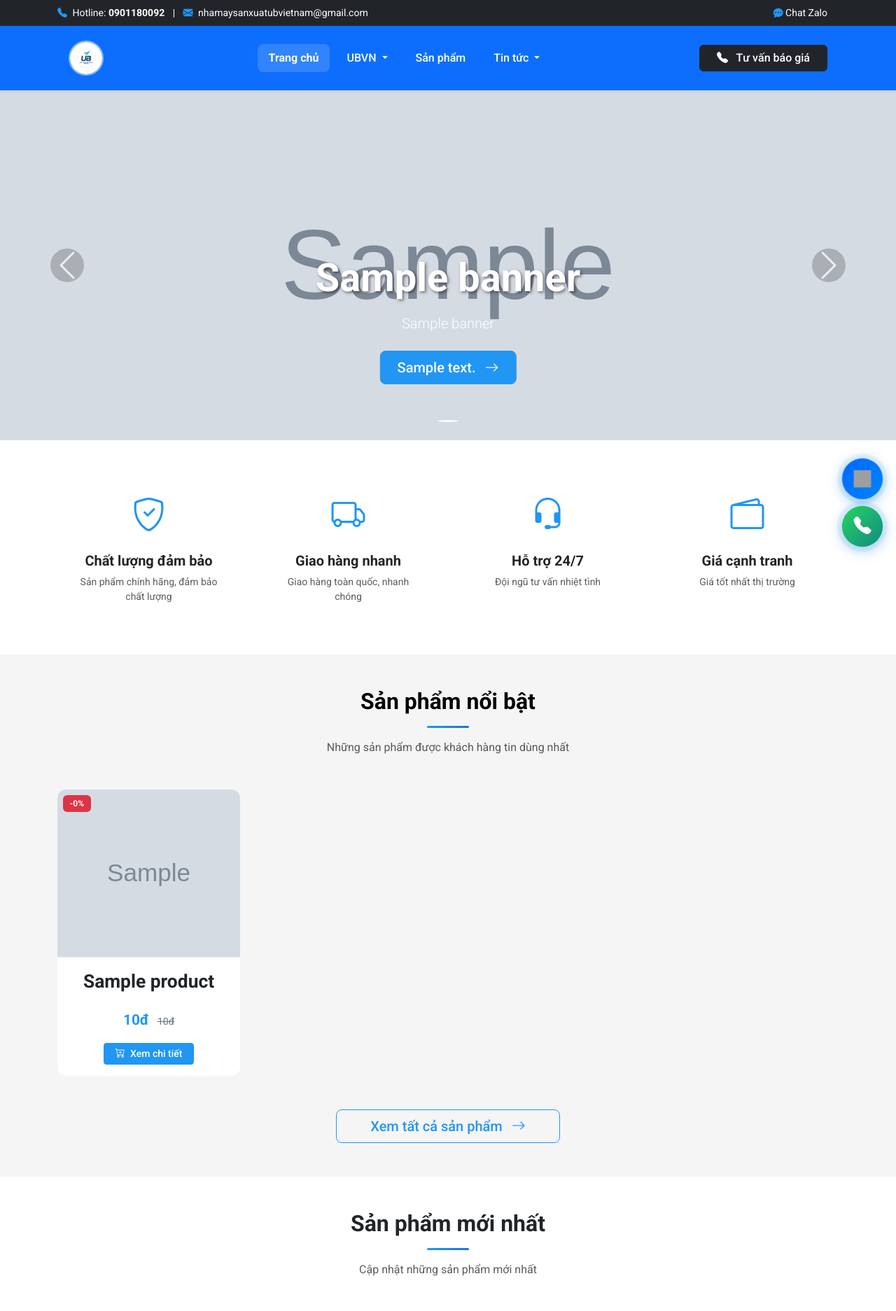
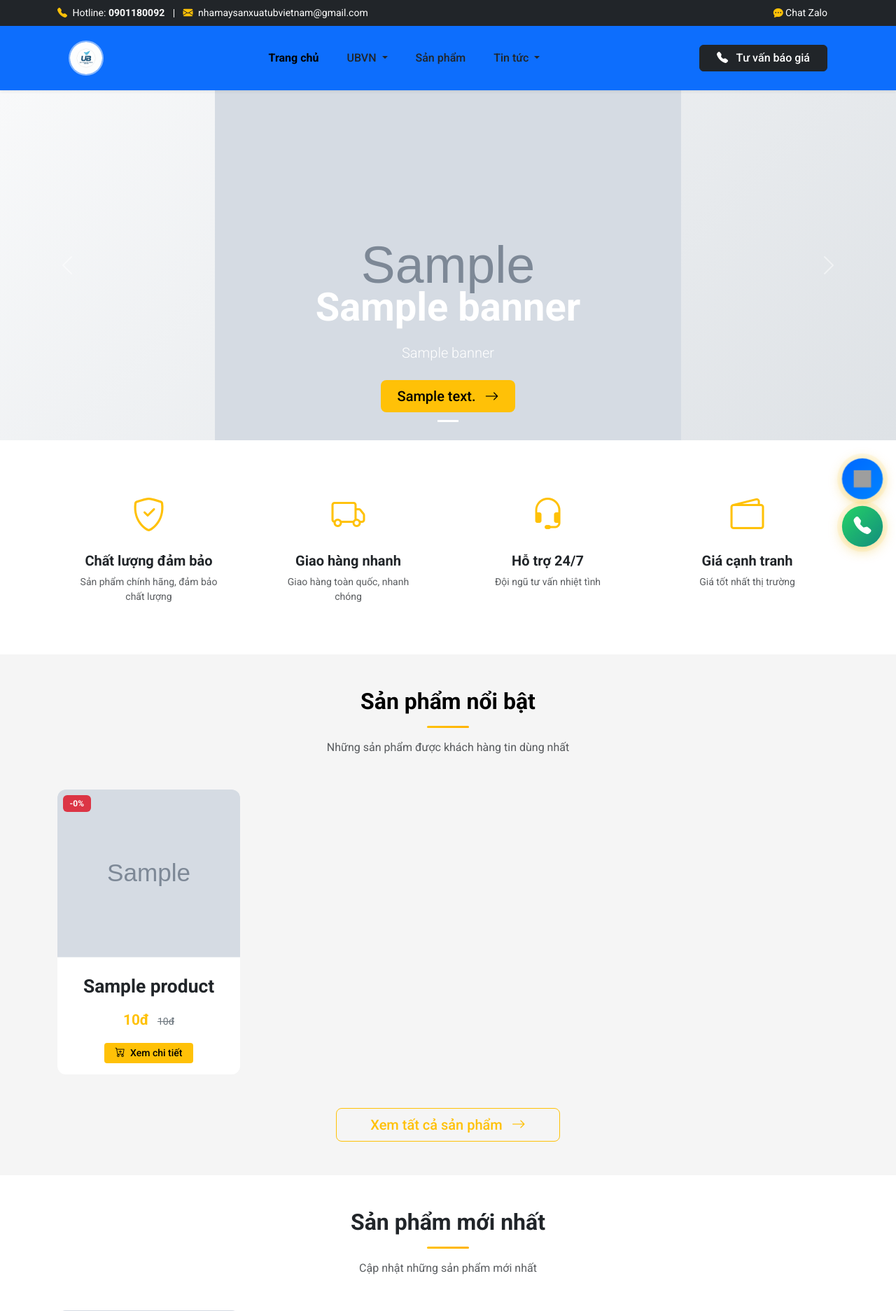
Before and after one commit to VuHoangITer/UBVN, a Flask app: page / in a window 1280 px wide. Shown: the top 1873 px of the page at 70% size. Run offline with Flask 3, Linux system fonts and the light colour scheme; tables that the repository leaves empty hold one stand-in row (values such as "Sample post"); grey boxes marked "Sample" are stand-in pictures; data that the repository does not hold is empty; grey boxes are pictures that could not be loaded.

Commit message:
đổi banner phù hợp với tất cả thiết bị

```diff
--- a/app/static/css/style.css
+++ b/app/static/css/style.css
@@ -57,28 +60,29 @@ html {
   font-weight: 500;
   font-size: 1rem;
   padding: 0.5rem 1rem !important;
-  color: #ffffff !important;
+  color: #212529 !important;
   white-space: nowrap;
 }
 
 .nav-link:hover {
-  color: #e3f2fd !important;
-  background-color: rgba(255, 255, 255, 0.2);
+  color: #000 !important;
+  background-color: rgba(255, 255, 255, 0.3);
   border-radius: 8px;
 }
 
 .nav-link.active {
-  color: #ffffff !important;
+  color: #000 !important;
   font-weight: 700;
-  background-color: rgba(255, 255, 255, 0.15);
   border-radius: 8px;
 }
 
-.navbar .btn-light {
+/* Button CTA ở bên phải */
+.navbar .btn-dark {
   flex-shrink: 0;
   margin-left: 1rem;
 }
 
+/* Dropdown menu styling */
 .dropdown-menu {
   border: none;
   box-shadow: 0 0.5rem 1rem rgba(0, 0, 0, 0.15);
@@ -126,72 +131,134 @@ html {
 }
 
 /* ==================== TOP BAR ==================== */
+/* Đã có .bg-dark .text-white .py-1 .small từ Bootstrap */
 .bg-dark a {
   transition: color 0.3s ease;
 }
 
 .bg-dark a:hover {
-  color: #2196f3 !important;
+  color: #ffc107 !important;
 }
 
-/* ==================== BANNER CAROUSEL ==================== */
+/* ==================== BANNER CAROUSEL - RESPONSIVE FIX ==================== */
+
+/* Desktop: Giữ nguyên */
 .carousel-item img {
   height: 500px;
-  object-fit: cover;
+  object-fit: contain; /* Thay cover → contain để không crop */
+  object-position: center; /* Căn giữa ảnh */
   width: 100%;
+  background: linear-gradient(135deg, #f8f9fa 0%, #dee2e6 100%);
+  /* Background đẹp khi ảnh không full */
 }
 
-.carousel-caption {
-  background: rgba(0, 0, 0, 0);
-  padding: 2rem;
-  border-radius: 12px;
-  bottom: 3rem;
-  left: 50%;
-  right: auto;
-  transform: translateX(-50%);
-  max-width: 90%;
+/* Wrapper để thêm background cho carousel */
+.carousel-item {
+  background: linear-gradient(135deg, #1a1a1a 0%, #2d2d2d 100%);
+  min-height: 500px;
 }
 
-.carousel-caption h2 {
-  text-shadow: 2px 2px 4px rgba(0, 0, 0, 0.5);
+/* Tablet: Giảm chiều cao */
+@media (max-width: 991px) {
+  .carousel-item img {
+    height: 400px;
+  }
+
+  .carousel-item {
+    min-height: 400px;
+  }
 }
 
-.carousel-control-prev-icon,
-.carousel-control-next-icon {
-  width: 3rem;
-  height: 3rem;
-  background-color: rgba(0, 0, 0, 0.4);
-  border-radius: 50%;
-}
-
-.carousel-indicators button {
-  width: 12px;
-  height: 12px;
-  border-radius: 50%;
-}
-
+/* Mobile: Tối ưu cho màn hình nhỏ */
 @media (max-width: 768px) {
   .carousel-item img {
     height: 300px;
+    object-fit: contain; /* Vẫn giữ contain */
+  }
+
+  .carousel-item {
+    min-height: 300px;
   }
 
   .carousel-caption {
     padding: 1rem;
     bottom: 1rem;
+    max-width: 95%;
   }
 
   .carousel-caption h2 {
     font-size: 1.5rem !important;
+    margin-bottom: 0.5rem !important;
   }
 
   .carousel-caption p {
-    font-size: 0.9rem;
-    display: none;
+    font-size: 0.85rem;
+    margin-bottom: 0.75rem !important;
+  }
+
+  .carousel-caption .btn {
+    font-size: 0.875rem;
+    padding: 0.5rem 1.5rem !important;
+  }
+}
+
+/* Mobile nhỏ (< 576px): Tối ưu tối đa */
+@media (max-width: 576px) {
+  .carousel-item img {
+    height: 250px;
+  }
+
+  .carousel-item {
+    min-height: 250px;
+  }
+
+  .carousel-caption h2 {
+    font-size: 1.25rem !important;
+  }
+
+  .carousel-caption p {
+    display: none; /* Ẩn mô tả trên màn hình rất nhỏ */
+  }
+}
+
+/* Nút điều khiển carousel - Tối ưu cho mobile */
+@media (max-width: 768px) {
+  .carousel-control-prev-icon,
+  .carousel-control-next-icon {
+    width: 2rem;
+    height: 2rem;
+  }
+
+  .carousel-indicators button {
+    width: 8px;
+    height: 8px;
   }
 }
 
 /* ==================== PRODUCT CARD ==================== */
-/* ==================== PRODUCT CARD ==================== */
+/*
+HTML structure được khuyến nghị:
+<div class="col-lg-3 col-md-4 col-sm-6 mb-4">
+    <div class="card product-card h-100 border-0 shadow-sm">
+        <div class="product-image position-relative">
+            <img src="..." class="card-img-top" alt="...">
+            <span class="badge bg-danger position-absolute top-0 start-0 m-2">-20%</span>
+        </div>
+        <div class="card-body d-flex flex-column">
+            <h5 class="product-name mb-3">Tên sản phẩm</h5>
+            <div class="mt-auto">
+                <div class="product-price mb-3">
+                    <span class="price d-block">250.000đ</span>
+                    <span class="old-price">300.000đ</span>
+                </div>
+                <a href="#" class="btn btn-warning w-100">Xem chi tiết</a>
+            </div>
+        </div>
+    </div>
+</div>
+*/
+
+/* Card effect */
 .product-card {
   transition: all 0.3s ease;
   border-radius: 0.75rem;
@@ -248,11 +318,12 @@ html {
 .product-name {
   font-size: 1.65rem;
   font-weight: 900;
-  line-height: 1.4;
-  min-height: 50px;
-  overflow-wrap: break-word;
-  word-wrap: break-word;
-  hyphens: auto;
+  line-height: 1.9;
+  height: 50px;
+  overflow: hidden;
+  -webkit-line-clamp: 2;
+  -webkit-box-orient: vertical;
+  display: -webkit-box;
 }
 
 .product-name a {
@@ -261,26 +332,26 @@ html {
 }
 
 .product-name a:hover {
-  color: #2196f3;
+  color: #ffc107;
 }
 
 .product-name:hover {
-  color: #2196f3;
+  color: #ffc107;
 }
 
 .product-price {
   margin-top: auto;
   margin-bottom: 1rem;
-  text-align: center;
+  text-align: center; /* căn giữa giá */
+}
+.card-body .btn {
+  align-self: center;
+  width: auto; /* hoặc giữ w-100 nếu muốn full */
 }
 
-.card-body .btn {
-  align-self: center;
-  width: auto;
-}
-
+/* Price style */
 .product-price .price {
-  color: #2196f3;
+  color: #ffc107;
   font-size: 1.3rem;
   font-weight: 700;
 }
@@ -354,10 +445,18 @@ html {
 }
 
 /* ==================== SECTION TITLE ==================== */
+/*
+HTML:
+<div class="text-center mb-5">
+    <h2 class="fw-bold mb-3">Tiêu đề Section</h2>
+    <div class="title-underline mx-auto"></div>
+</div>
+*/
+
 .title-underline {
   width: 60px;
   height: 3px;
-  background: linear-gradient(90deg, #2196f3, #1976d2);
+  background: linear-gradient(90deg, #ffc107, #ffb300);
   border-radius: 2px;
   margin: 0 auto;
 }
@@ -625,21 +734,19 @@ footer ul li:last-child {
   font-weight: 500;
 }
 
-.btn-primary {
-  color: #fff;
+.btn-warning {
+  color: #000;
   border: none;
-  background-color: #2196f3;
 }
 
-.btn-primary:hover {
-  background-color: #1976d2;
+.btn-warning:hover {
+  background-color: #ffb300;
   transform: translateY(-2px);
-  box-shadow: 0 4px 12px rgba(33, 150, 243, 0.4);
+  box-shadow: 0 4px 12px rgba(255, 193, 7, 0.4);
 }
 
-.btn-outline-primary:hover {
-  color: #fff;
-  background-color: #2196f3;
+.btn-outline-warning:hover {
+  color: #000;
   transform: translateY(-2px);
 }
 
@@ -647,36 +754,6 @@ footer ul li:last-child {
   background-color: #1a1d20;
   transform: translateY(-2px);
   box-shadow: 0 4px 12px rgba(0, 0, 0, 0.3);
-}
-
-/* Blue accent buttons to replace warning (yellow) */
-.btn-warning,
-.btn-blue {
-  background-color: #2196f3;
-  border-color: #2196f3;
-  color: #fff;
-}
-
-.btn-warning:hover,
-.btn-blue:hover {
-  background-color: #1976d2;
-  border-color: #1976d2;
-  color: #fff;
-  transform: translateY(-2px);
-  box-shadow: 0 4px 12px rgba(33, 150, 243, 0.4);
-}
-
-.btn-outline-warning,
-.btn-outline-blue {
-  color: #2196f3;
-  border-color: #2196f3;
-}
-
-.btn-outline-warning:hover,
-.btn-outline-blue:hover {
-  background-color: #2196f3;
-  border-color: #2196f3;
-  color: #fff;
 }
 
 /* ==================== CUSTOM SCROLLBAR ==================== */
@@ -689,12 +766,12 @@ footer ul li:last-child {
 }
 
 ::-webkit-scrollbar-thumb {
-  background: linear-gradient(180deg, #2196f3, #1976d2);
+  background: linear-gradient(180deg, #ffc107, #ffb300);
   border-radius: 5px;
 }
 
 ::-webkit-scrollbar-thumb:hover {
-  background: linear-gradient(180deg, #1976d2, #1565c0);
+  background: linear-gradient(180deg, #ffb300, #ffa000);
 }
 
 /* ==================== ALERT MESSAGES ==================== */
@@ -815,61 +894,3 @@ footer ul li:last-child {
     margin-bottom: 2rem;
   }
 }
-
-/* ==================== BLUE THEME ACCENT COLORS ==================== */
-.text-warning {
-  color: #2196f3 !important;
-}
-
-.bg-warning {
-  background-color: #2196f3 !important;
-  color: #fff !important;
-}
-
-.border-warning {
-  border-color: #2196f3 !important;
-}
-
-/* Update icon colors */
-.bi-check-circle-fill.text-warning,
-.bi-telephone-fill.text-warning,
-.bi-envelope-fill.text-warning,
-.bi-chat-dots-fill.text-warning,
-.bi-messenger.text-warning,
-.bi-clock-fill.text-warning,
-.bi-geo-alt-fill.text-warning,
-.bi-chevron-right.text-warning,
-i.text-warning {
-  color: #2196f3 !important;
-}
-
-/* Accordion styling */
-.accordion-button:not(.collapsed) {
-  background-color: #e3f2fd;
-  color: #0d47a1;
-}
-
-.accordion-button:focus {
-  box-shadow: 0 0 0 0.25rem rgba(33, 150, 243, 0.25);
-}
-
-/* List group items */
-.list-group-item-action:hover {
-  background-color: #e3f2fd;
-  color: #0d47a1;
-}
-
-/* Badge colors */
-.badge.bg-warning {
-  background-color: #2196f3 !important;
-}
-
-/* CTA Section */
-section.bg-warning {
-  background: linear-gradient(135deg, #2196f3, #1976d2) !important;
-}
-
-/* Feature icons on homepage */
-.bi.text-warning {
-  color: #2196f3 !important;
-}
```
Also changed, not shown: other parts of app/static/css/style.css (+81 -42 lines).
